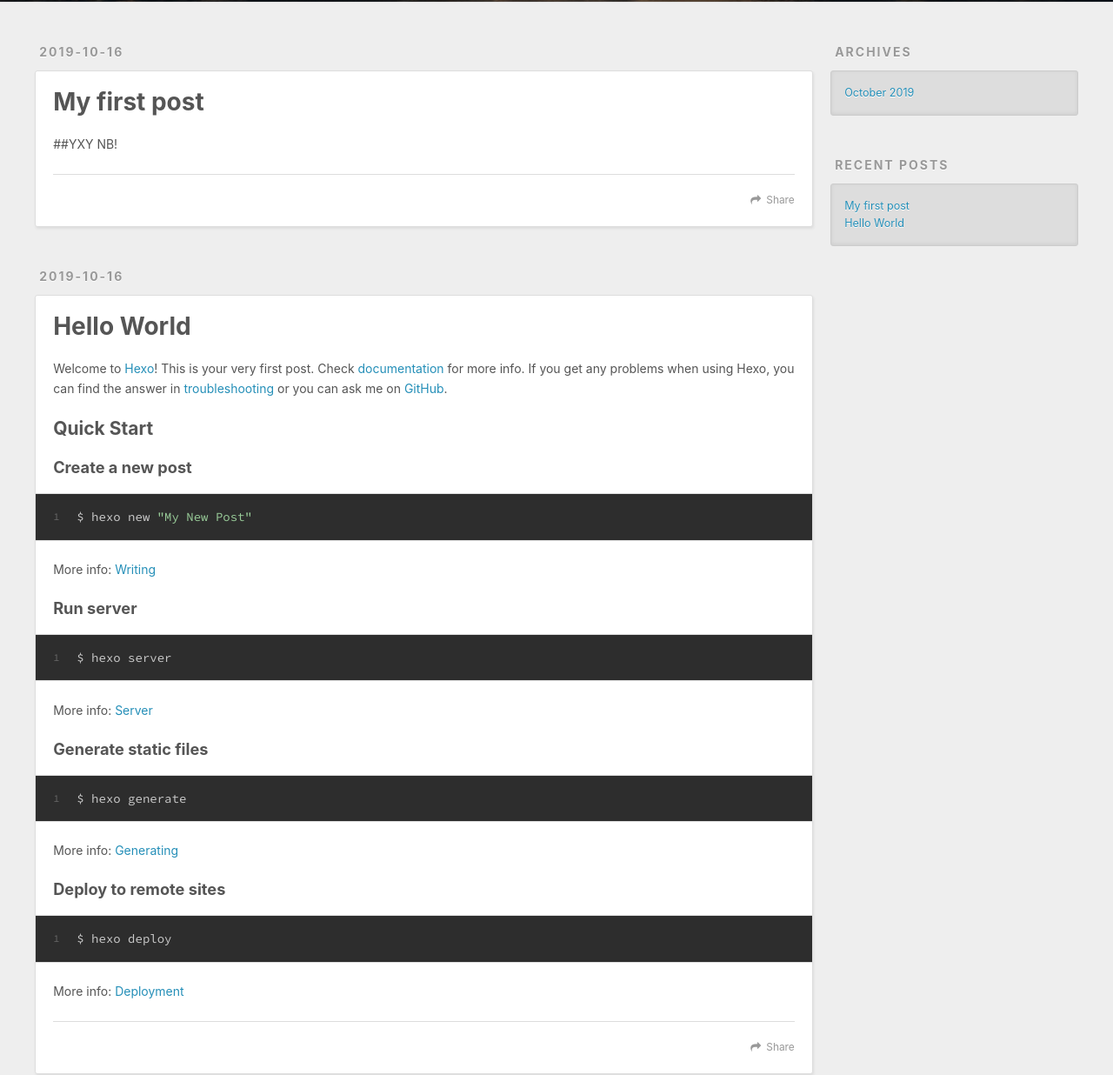
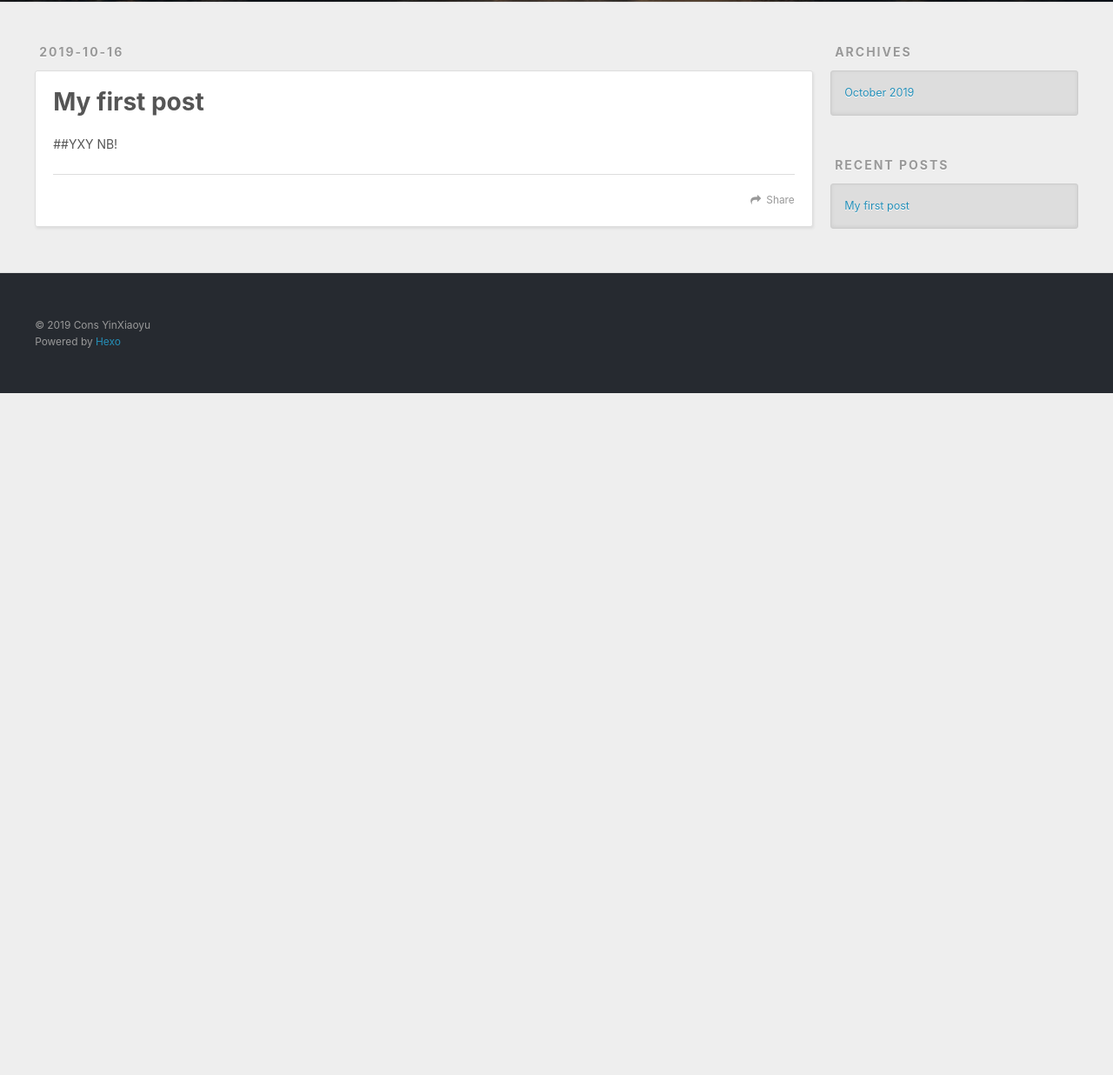
Before and after one commit to ConsYin/ConsYin.github.io, a plain HTML site: page index.html in a window 1280 px wide. Shown: the part 298-1534 px from the top of the page at 87% size. After the commit the page ends 800 px from the top, so only its background shows below. Drawn offline with nearby package versions, Linux system fonts and the light colour scheme.

Commit message:
Site updated: 2019-10-17 01:45:04

```diff
--- a/index.html
+++ b/index.html
@@ -88,56 +88,7 @@
 
     </div>
     <footer class="article-footer">
-      <a data-url="http://yoursite.com/2019/10/16/My-first-post/" data-id="ck1u9y72n0000tsuc5ewuf3gd" class="article-share-link">Share</a>
-
-
-    </footer>
-  </div>
-
-</article>
-
-
-
-    <article id="post-hello-world" class="article article-type-post" itemscope itemprop="blogPost">
-  <div class="article-meta">
-    <a href="/2019/10/16/hello-world/" class="article-date">
-  <time datetime="2019-10-16T21:20:40.025Z" itemprop="datePublished">2019-10-16</time>
-</a>
-
-  </div>
-  <div class="article-inner">
-
-
-      <header class="article-header">
-
-
-    <h1 itemprop="name">
-      <a class="article-title" href="/2019/10/16/hello-world/">Hello World</a>
-    </h1>
-
-
-      </header>
-
-    <div class="article-entry" itemprop="articleBody">
-
-        <p>Welcome to <a href="https://hexo.io/" target="_blank" rel="noopener">Hexo</a>! This is your very first post. Check <a href="https://hexo.io/docs/" target="_blank" rel="noopener">documentation</a> for more info. If you get any problems when using Hexo, you can find the answer in <a href="https://hexo.io/docs/troubleshooting.html" target="_blank" rel="noopener">troubleshooting</a> or you can ask me on <a href="https://github.com/hexojs/hexo/issues" target="_blank" rel="noopener">GitHub</a>.</p>
-<h2 id="Quick-Start"><a href="#Quick-Start" class="headerlink" title="Quick Start"></a>Quick Start</h2><h3 id="Create-a-new-post"><a href="#Create-a-new-post" class="headerlink" title="Create a new post"></a>Create a new post</h3><figure class="highlight bash"><table><tr><td class="gutter"><pre><span class="line">1</span><br></pre></td><td class="code"><pre><span class="line">$ hexo new <span class="string">"My New Post"</span></span><br></pre></td></tr></table></figure>
-
-<p>More info: <a href="https://hexo.io/docs/writing.html" target="_blank" rel="noopener">Writing</a></p>
-<h3 id="Run-server"><a href="#Run-server" class="headerlink" title="Run server"></a>Run server</h3><figure class="highlight bash"><table><tr><td class="gutter"><pre><span class="line">1</span><br></pre></td><td class="code"><pre><span class="line">$ hexo server</span><br></pre></td></tr></table></figure>
-
-<p>More info: <a href="https://hexo.io/docs/server.html" target="_blank" rel="noopener">Server</a></p>
-<h3 id="Generate-static-files"><a href="#Generate-static-files" class="headerlink" title="Generate static files"></a>Generate static files</h3><figure class="highlight bash"><table><tr><td class="gutter"><pre><span class="line">1</span><br></pre></td><td class="code"><pre><span class="line">$ hexo generate</span><br></pre></td></tr></table></figure>
-
-<p>More info: <a href="https://hexo.io/docs/generating.html" target="_blank" rel="noopener">Generating</a></p>
-<h3 id="Deploy-to-remote-sites"><a href="#Deploy-to-remote-sites" class="headerlink" title="Deploy to remote sites"></a>Deploy to remote sites</h3><figure class="highlight bash"><table><tr><td class="gutter"><pre><span class="line">1</span><br></pre></td><td class="code"><pre><span class="line">$ hexo deploy</span><br></pre></td></tr></table></figure>
-
-<p>More info: <a href="https://hexo.io/docs/deployment.html" target="_blank" rel="noopener">Deployment</a></p>
-
-
-    </div>
-    <footer class="article-footer">
-      <a data-url="http://yoursite.com/2019/10/16/hello-world/" data-id="ck1u9y72t0001tsuc3kmh63kl" class="article-share-link">Share</a>
+      <a data-url="http://yoursite.com/2019/10/16/My-first-post/" data-id="ck1ua5g0z0000wouce829201w" class="article-share-link">Share</a>
 
 
     </footer>
@@ -181,10 +132,6 @@
             <a href="/2019/10/16/My-first-post/">My first post</a>
           </li>
 
-          <li>
-            <a href="/2019/10/16/hello-world/">Hello World</a>
-          </li>
-
       </ul>
     </div>
   </div>
```
Also changed, not shown: 2019/10/16/My-first-post/index.html (+1 -15 lines), archives/2019/10/index.html (+0 -23 lines), archives/2019/index.html (+0 -23 lines), archives/index.html (+0 -23 lines).
